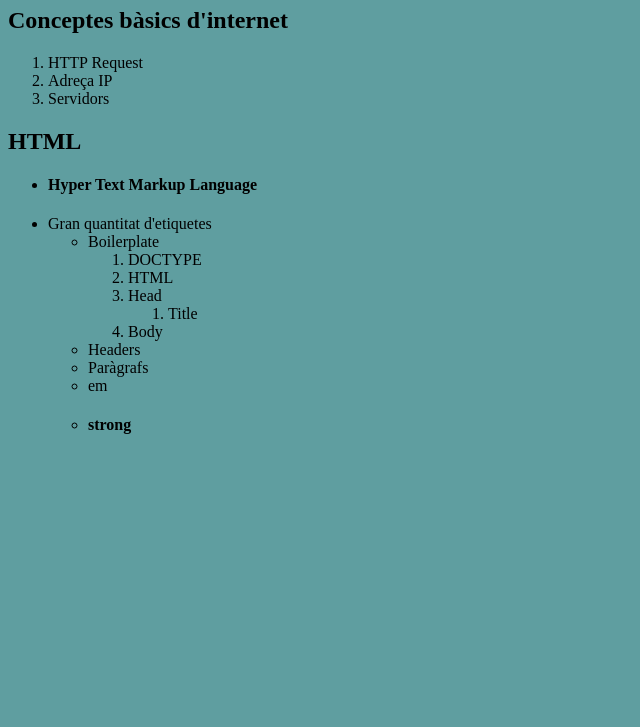
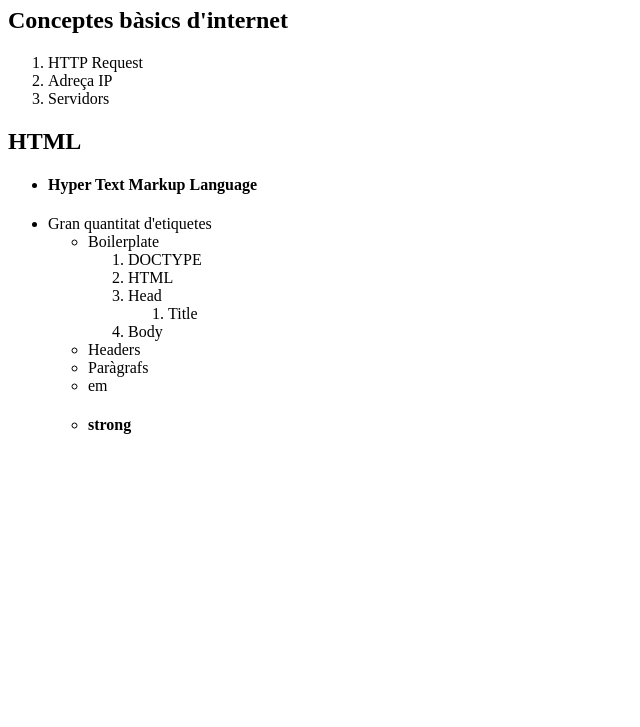
Before and after one commit to asalmeronh/A.Web, a plain HTML site: page index.html in a window 1280 px wide. Shown: the part 73-800 px from the top of the page, without its empty margins (0-640 px from the left). Drawn offline with Linux system fonts and the light colour scheme.

Commit message:
background white

```diff
--- a/css/styles.css
+++ b/css/styles.css
@@ -1,3 +1,3 @@
 body {
-background-color: cadetblue;
+background-color: white
 }
```
